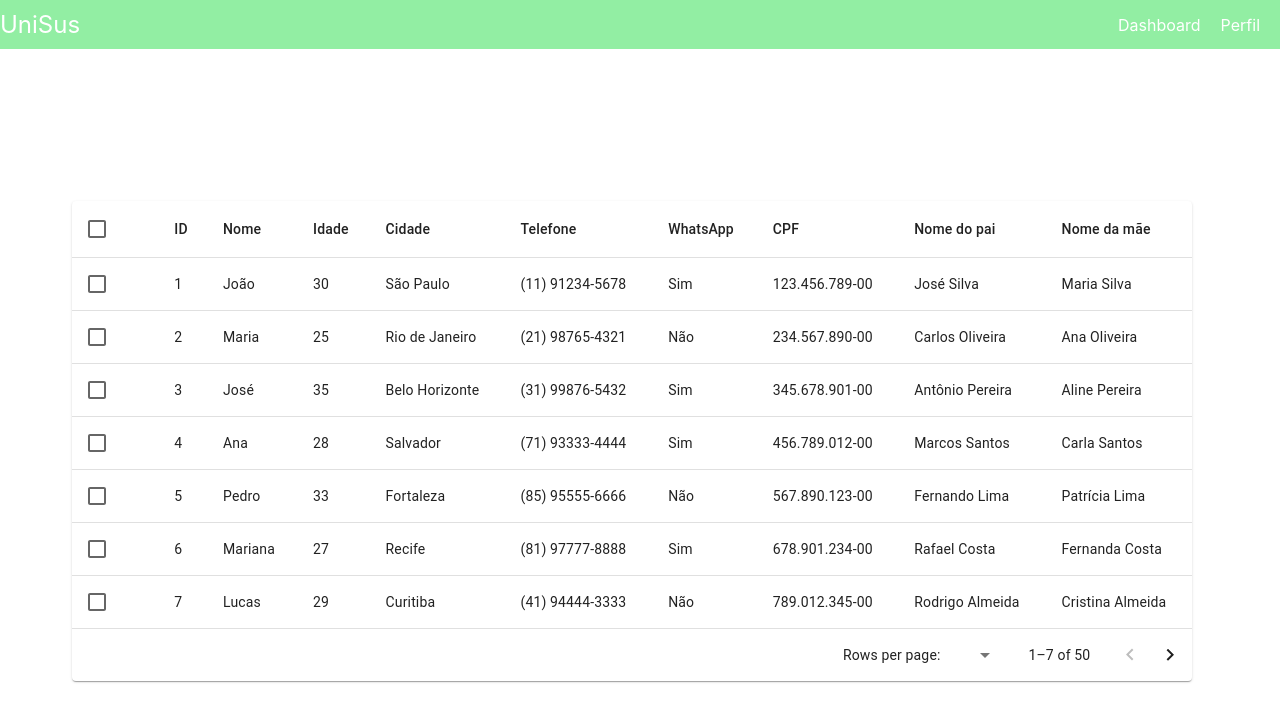
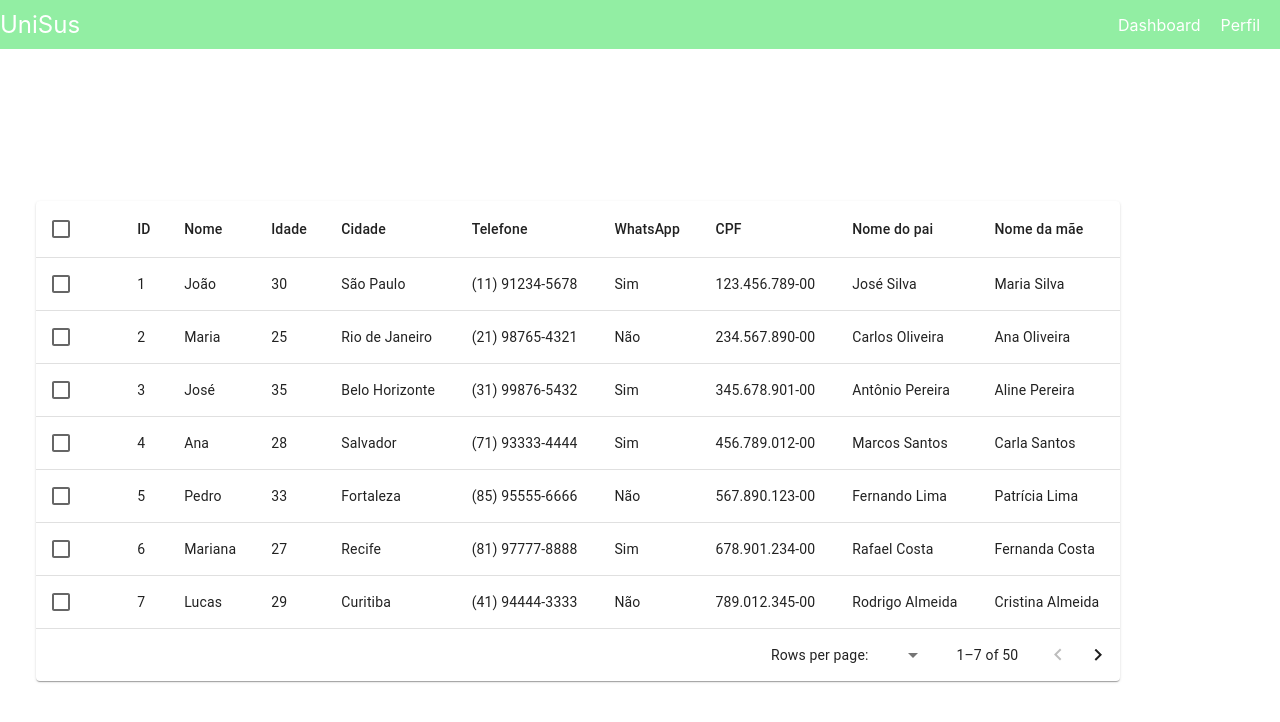
Before and after one commit to jadelcruz1/UniSus, a React (Create React App) app: page /profile in a window 1280 px wide. Shown: the top 722 px of the page. Built offline with nearby package versions, Linux system fonts and the light colour scheme.

Commit message:
firts commit

```diff
--- a/src/components/Usuarios.js
+++ b/src/components/Usuarios.js
@@ -113,7 +113,7 @@ const Usuarios = () => {
   };
 
   return (
-    <Grid container spacing={2}  justifyContent="center" alignItems="center" height="100vh"  marginLeft={7}>
+    <Grid container spacing={2}  justifyContent="center" alignItems="center" height="100vh"  marginLeft={2.5}>
       <Grid item xs={25}>
         <TableContainer component={Paper}>
           <Table>
```
